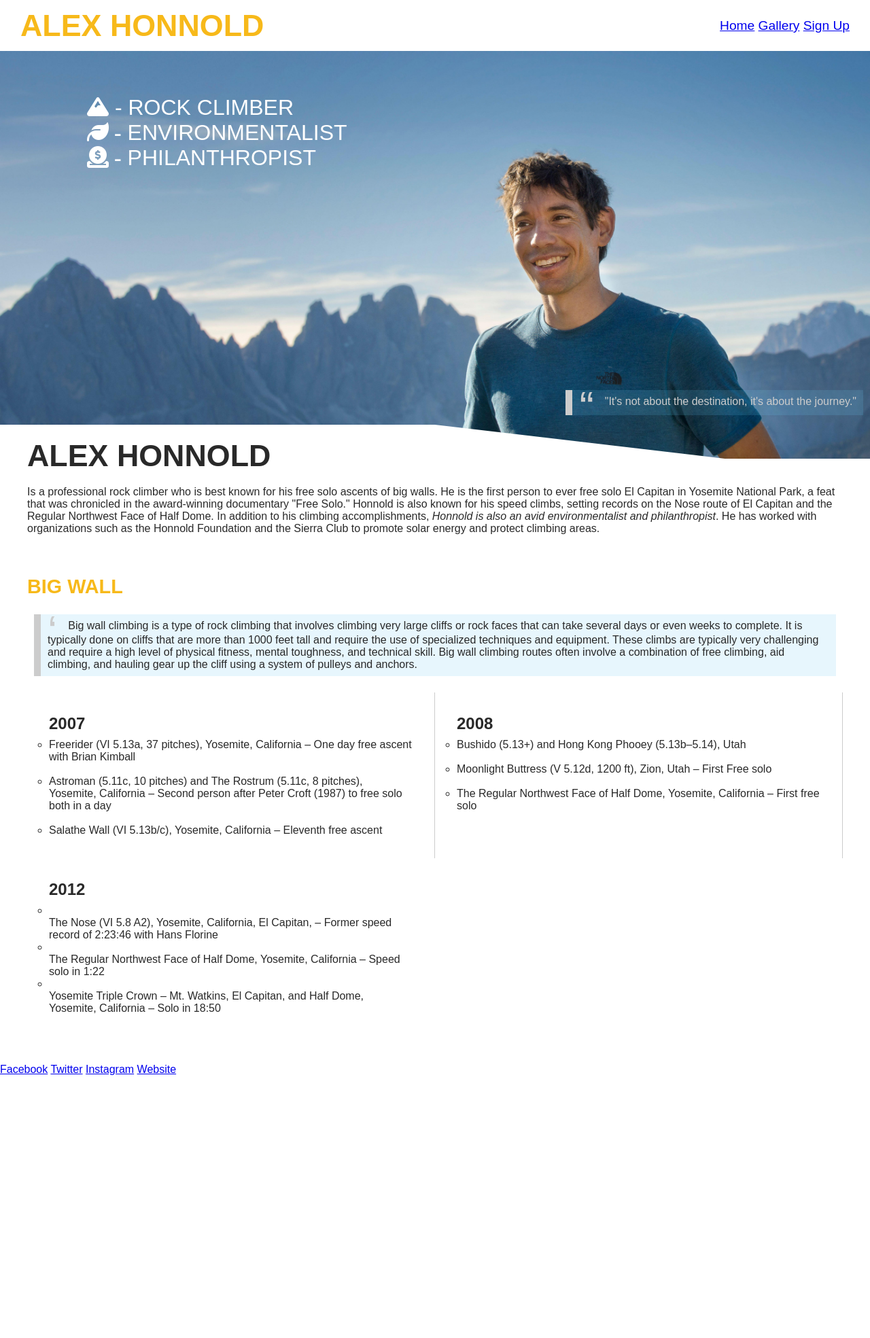
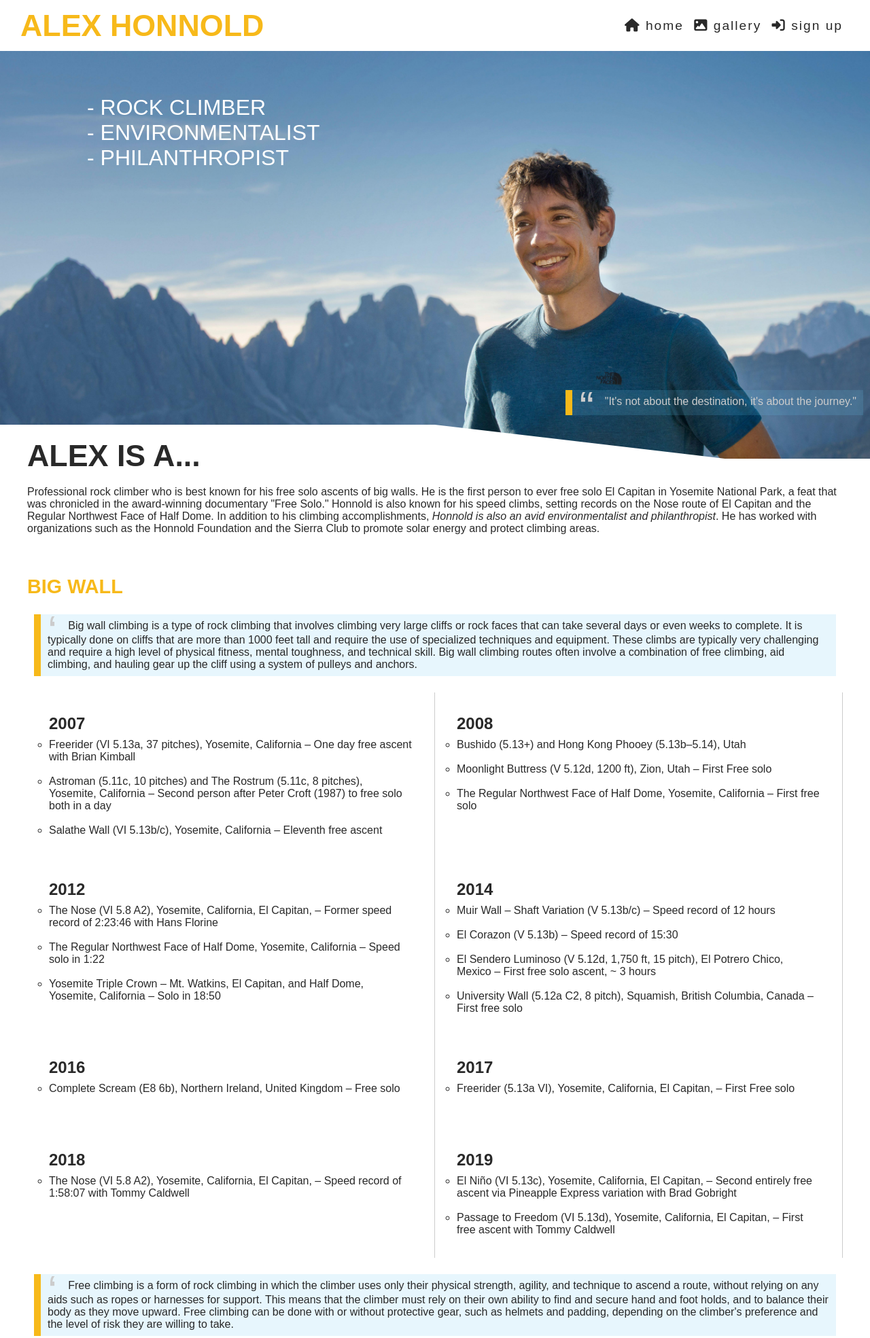
Before and after one commit to kpetrauskas92/alex-honnold-p1, a plain HTML site: page index.html in a window 1280 px wide. Shown: the top 1969 px of the page at 68% size. Before the commit the page ends 1583 px from the top, so only its background shows below. Drawn offline with Linux system fonts and the light colour scheme; a web font is replaced by a local one.

Commit message:
add timeline, burger menu styling

```diff
--- a/assets/css/style.css
+++ b/assets/css/style.css
@@ -36,8 +36,81 @@ h1 {
     margin-right: 30px;
 }
 
+#nav-menu li{
+  display:inline-block
+}
+
+#nav-menu a {
+  text-decoration: none;
+  text-transform: lowercase;
+  letter-spacing: 2px;
+  padding-right: 10px;
+  color:#292929
+}
+
+#nav-menu a:hover {
+  border-bottom: 2px solid #3a3a3a;
+  padding-bottom: 2px;
+}
+
+
+
 #logo, #nav-menu {
     line-height: 75px;
+}
+
+/* mobile burger menu */
+
+#burger-menu {
+  font-size: 220%;
+  float: right;
+  margin-right: 30px;
+  line-height: 75px;
+  cursor: pointer;
+}
+
+@media (max-width: 763px) {
+  #logo {
+    font-size: 220%;
+  }
+
+  #nav-menu {
+    position: absolute;
+    top: 75px;
+    /* right: 0; */
+    width: 100%;
+    background-color: rgba(255, 255, 255, 0.322);
+    /* border: 1px solid #ccc; */
+    /* box-shadow: 1px 1px 1px rgba(0,0,0,0.2); */
+    z-index: 1;
+    display: none;
+    clip-path: polygon(0 0, 100% 0, 100% 0%, 0 450%);
+  }
+  #nav-menu ul {
+    /* text-align: center; */
+    margin-left: 30px;
+  }
+
+  #nav-menu a:hover {
+    border-bottom: 2px solid #f7b91a;
+    padding-bottom: 2px;
+  }
+
+  #nav-menu.active {
+    display: block;
+  }
+  #burger-menu {
+    display: block;
+    float: right;
+    cursor: pointer;
+  }
+
+}
+
+@media (min-width: 763px) {
+  #burger-menu {
+    display: none;
+  }
 }
 
 /* hero banner with text */
@@ -56,8 +129,8 @@ h1 {
     height: 100%;
     width: 100%;
     position: relative;
-    top: 0;
-    left: 0;
+    /* top: 0;
+    left: 0; */
 }
 
 #hero-banner::after {
@@ -85,6 +158,18 @@ h1 {
 
 #hero-text li {
     list-style: none;
+  }
+
+  @media (max-width: 768px) {
+    #hero-text {
+      margin-top: 10px;
+    }
+
+    #hero-text li {
+      font-size: 70%;
+      margin-left: -30px;
+    }
+
   }
 
   #hero-quote {
@@ -177,11 +262,15 @@ h1 {
   }
 }
 
+/* time line image */
+
+
+
 /* quote block styling */
 
 blockquote {
   background-color: #67c3f128;
-  border-left: 10px solid #ccc;
+  border-left: 10px solid #f7b91a;
   margin: 1.5em 10px;
   padding: 0.5em 10px;
   quotes: "“" "”" "‘" "’";
--- a/index.html
+++ b/index.html
@@ -20,11 +20,14 @@
             <h1 id="logo">Alex Honnold</h1>
         </a>
     <nav id="nav-menu">
-        <a href="#home">Home</a>
-        <a href="#gallery">Gallery</a>
-        <a href="#signup">Sign Up</a>
+
+      <ul>
+        <li><a href="index.html"><i class="fa-solid fa-house"></i> Home</a></li>
+        <li><a href="index.html"><i class="fa-solid fa-image"></i> Gallery</a></li>
+        <li><a href="#signup"><i class="fa-solid fa-right-to-bracket"></i> Sign Up</a></li>
+      </ul>
       </nav>
-
+      <i id="burger-menu" class="fas fa-bars"></i>
     </header>
 
 <!--hero banner-->
@@ -32,9 +35,9 @@
     <section id="hero-outer">
       <div id="hero-banner">
         <ul id="hero-text">
-          <li><i class="fa-solid fa-mountain"></i> - </i>Rock Climber</li>
-          <li><i class="fa-solid fa-leaf"> - </i> Environmentalist</li>
-          <li><i class="fa-solid fa-circle-dollar-to-slot"> - </i> Philanthropist</li>
+          <li> - Rock Climber</li>
+          <li> - Environmentalist</li>
+          <li> - Philanthropist</li>
         </ul>
         <blockquote id="hero-quote">"It's not about the destination, it's about the journey."</blockquote>
       </div>
@@ -44,9 +47,9 @@
 <!-- about section -->
 
 <section id="about">
-  <h2>Alex Honnold</h2>
+  <h2>Alex Is A...</h2>
   <p>
-    Is a professional rock climber who is best known for his free solo ascents of big walls. He is the first person to ever free solo El Capitan in Yosemite National Park, a feat that was chronicled in the award-winning documentary "Free Solo." Honnold is also known for his speed climbs, setting records on the Nose route of El Capitan and the Regular Northwest Face of Half Dome. In addition to his climbing accomplishments, <em>Honnold is also an avid environmentalist and philanthropist</em>. He has worked with organizations such as the Honnold Foundation and the Sierra Club to promote solar energy and protect climbing areas.
+    Professional rock climber who is best known for his free solo ascents of big walls. He is the first person to ever free solo El Capitan in Yosemite National Park, a feat that was chronicled in the award-winning documentary "Free Solo." Honnold is also known for his speed climbs, setting records on the Nose route of El Capitan and the Regular Northwest Face of Half Dome. In addition to his climbing accomplishments, <em>Honnold is also an avid environmentalist and philanthropist</em>. He has worked with organizations such as the Honnold Foundation and the Sierra Club to promote solar energy and protect climbing areas.
   </p>
 </section>
 
@@ -88,14 +91,67 @@
       <div class="timeline-item__date">2012</div>
       <div class="timeline-item__content">
         <ul>
-        <li></li>The Nose (VI 5.8 A2), Yosemite, California, El Capitan, – Former speed record of 2:23:46 with Hans Florine</li>
+        <li>The Nose (VI 5.8 A2), Yosemite, California, El Capitan, – Former speed record of 2:23:46 with Hans Florine</li>
         <br>
-        <li></li>The Regular Northwest Face of Half Dome, Yosemite, California – Speed solo in 1:22</li>
+        <li>The Regular Northwest Face of Half Dome, Yosemite, California – Speed solo in 1:22</li>
         <br>
-        <li></li>Yosemite Triple Crown – Mt. Watkins, El Capitan, and Half Dome, Yosemite, California – Solo in 18:50</li>
+        <li>Yosemite Triple Crown – Mt. Watkins, El Capitan, and Half Dome, Yosemite, California – Solo in 18:50</li>
         </ul>
       </div>
     </li>
+    <li class="timeline-item">
+      <div class="timeline-item__date">2014</div>
+      <div class="timeline-item__content">
+        <ul>
+        <li>Muir Wall – Shaft Variation (V 5.13b/c) – Speed record of 12 hours</li>
+        <br>
+        <li>El Corazon (V 5.13b) – Speed record of 15:30</li>
+        <br>
+        <li>El Sendero Luminoso (V 5.12d, 1,750 ft, 15 pitch), El Potrero Chico, Mexico – First free solo ascent, ~ 3 hours</li>
+        <br>
+        <li>University Wall (5.12a C2, 8 pitch), Squamish, British Columbia, Canada – First free solo</li>
+        </ul>
+      </div>
+    </li>
+    <li class="timeline-item">
+      <div class="timeline-item__date">2016</div>
+      <div class="timeline-item__content">
+        <ul>
+        <li>Complete Scream (E8 6b), Northern Ireland, United Kingdom – Free solo</li>
+        <br>
+        </ul>
+      </div>
+    </li>
+    <li class="timeline-item">
+      <div class="timeline-item__date">2017</div>
+      <div class="timeline-item__content">
+        <ul>
+        <li>Freerider (5.13a VI), Yosemite, California, El Capitan, – First Free solo</li>
+        <br>
+        </ul>
+      </div>
+    </li>
+    <li class="timeline-item">
+      <div class="timeline-item__date">2018</div>
+      <div class="timeline-item__content">
+        <ul>
+        <li>The Nose (VI 5.8 A2), Yosemite, California, El Capitan, – Speed record of 1:58:07 with Tommy Caldwell</li>
+        <br>
+        </ul>
+      </div>
+    </li>
+    <li class="timeline-item">
+      <div class="timeline-item__date">2019</div>
+      <div class="timeline-item__content">
+        <ul>
+        <li>El Niño (VI 5.13c), Yosemite, California, El Capitan, – Second entirely free ascent via Pineapple Express variation with Brad Gobright</li>
+        <br>
+        <li>Passage to Freedom (VI 5.13d), Yosemite, California, El Capitan, – First free ascent with Tommy Caldwell</li>
+        </ul>
+      </div>
+    </li>
+      <blockquote>Free climbing is a form of rock climbing in which the climber uses only their physical strength, agility, and technique to ascend a route, without relying on any aids such as ropes or harnesses for support. This means that the climber must rely on their own ability to find and secure hand and foot holds, and to balance their body as they move upward. Free climbing can be done with or without protective gear, such as helmets and padding, depending on the climber's preference and the level of risk they are willing to take.</blockquote>
+<!-- time line image -->
 
 </section>
 
@@ -112,6 +168,14 @@
 <!-- font awesome kit -->
 
 <script src="https://kit.fontawesome.com/72dd490aed.js" crossorigin="anonymous"></script>
+<script>
+  const burgerMenu = document.getElementById('burger-menu');
+const navMenu = document.getElementById('nav-menu');
+
+burgerMenu.addEventListener('click', () => {
+  navMenu.classList.toggle('active');
+});
+</script>
 
 </body>
 </html>
```
Also changed, not shown: assets/images/yosemite.jpg (added).
